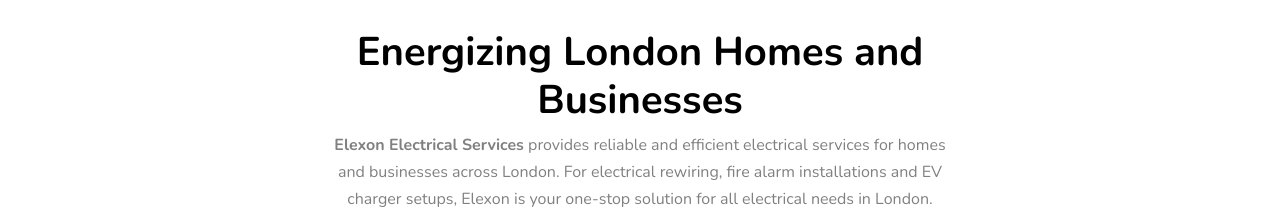
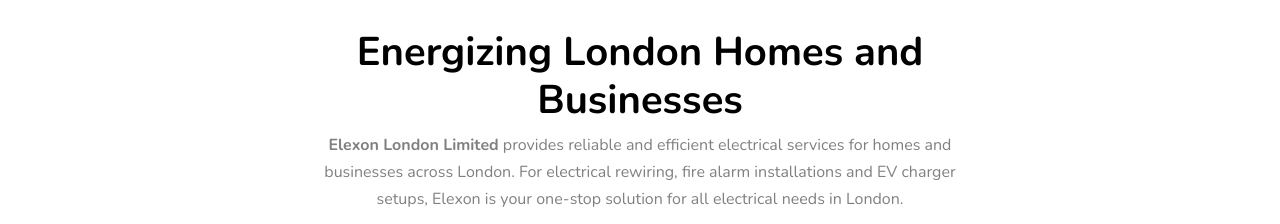
Before and after one commit to elexonadmin/elexonlondon, a plain HTML site: page index.html in a window 1280 px wide. Shown: the part 900-1124 px from the top of the page. Drawn offline with nearby package versions, Linux system fonts and the light colour scheme; files whose address does not match are found by name.

Commit message:
name changes

```diff
--- a/index.html
+++ b/index.html
@@ -2,7 +2,7 @@
 <html lang="en">
 
 <head>
-  <title>Elexon Electrical Services</title>
+  <title>Elexon London Limited</title>
   <meta charset="utf-8">
   <meta name="viewport" content="width=device-width, initial-scale=1, shrink-to-fit=no">
   <link href="https://fonts.googleapis.com/css?family=Nunito:300,400,700" rel="stylesheet">
@@ -100,7 +100,7 @@
         <div class="row mb-5 justify-content-center text-center" data-aos="fade-up">
           <div class="col-7 text-center mb-5 mt-5">
             <h2 class="section-title">Energizing London Homes and Businesses</h2>
-            <p class=""><b>Elexon Electrical Services</b> provides reliable and efficient electrical services for homes and businesses across London. For electrical rewiring, fire alarm installations and EV charger setups, Elexon is your one-stop solution for all electrical needs in London.</p>
+            <p class=""><b>Elexon London Limited</b> provides reliable and efficient electrical services for homes and businesses across London. For electrical rewiring, fire alarm installations and EV charger setups, Elexon is your one-stop solution for all electrical needs in London.</p>
           </div>
         </div>
         <div class="row align-items-stretch">
@@ -303,7 +303,7 @@
           </div>
           <div class="col-lg-5 ml-auto pl-lg-5 mt-4">
             <h2 class="text-black mb-4 h3 font-weight-bold">Our Mission</h2>
-            <p class="mb-4">At Elexon Electrical Services, our mission is to deliver exceptional electrical solutions that enhance safety, efficiency, and innovation for our clients across London. We are committed to providing top-notch service through our team of highly skilled and dedicated professionals, ensuring every project meets the highest standards of quality and reliability. By embracing the latest technologies and fostering a culture of continuous improvement, we aim to build lasting relationships and contribute to the advancement of our community.</p>
+            <p class="mb-4">At Elexon London Limited, our mission is to deliver exceptional electrical solutions that enhance safety, efficiency, and innovation for our clients across London. We are committed to providing top-notch service through our team of highly skilled and dedicated professionals, ensuring every project meets the highest standards of quality and reliability. By embracing the latest technologies and fostering a culture of continuous improvement, we aim to build lasting relationships and contribute to the advancement of our community.</p>
             <ul class="ul-check mb-5 list-unstyled success">
               <li>Exceptional Service Quality</li>
               <li>Innovation and Technology</li>
```
